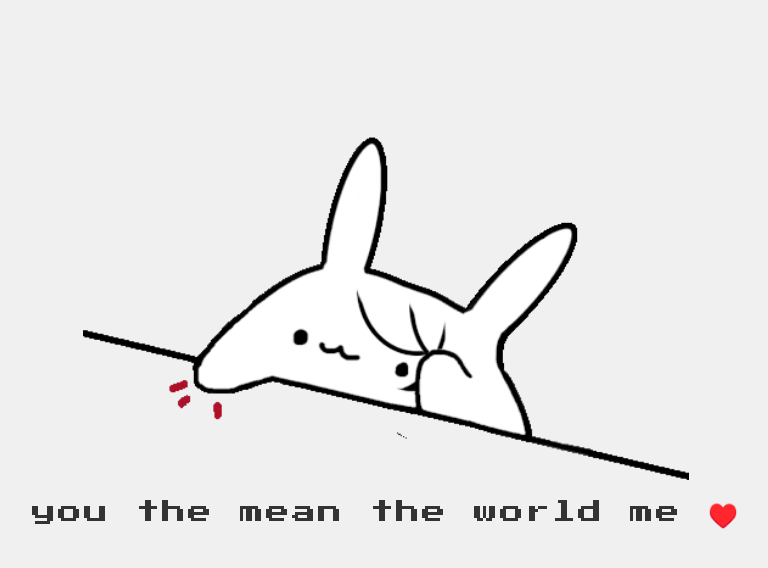
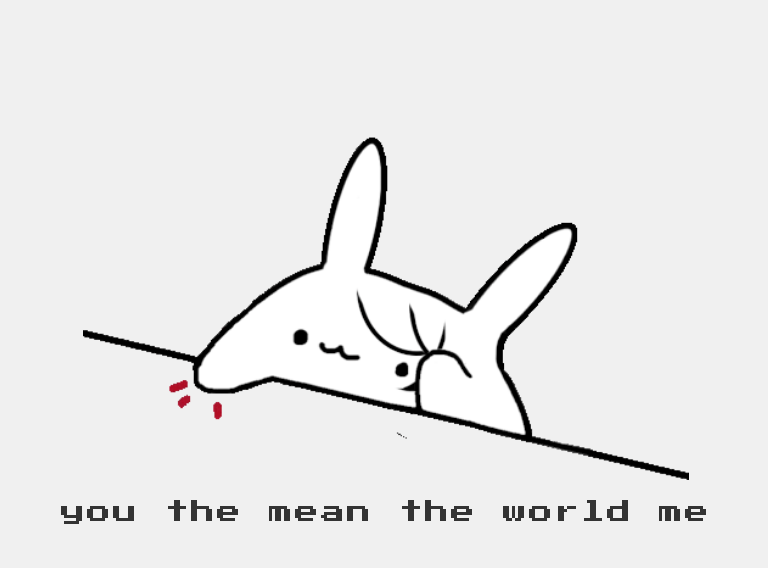
Before and after one commit to IrzanAkbar/randomweb, a plain HTML site: page index.html in a window 1280 px wide. Shown: the whole page, without its empty margins (254-1022 px from the left). Drawn offline with Linux system fonts and the light colour scheme.

Commit message:
Add files via upload

```diff
--- a/index.html
+++ b/index.html
@@ -42,11 +42,13 @@
 	<link rel="preconnect" href="https://fonts.googleapis.com">
 	<link rel="preconnect" href="https://fonts.gstatic.com" crossorigin>
 	<link href="https://fonts.googleapis.com/css2?family=Press+Start+2P&display=swap" rel="stylesheet">
+	<link rel="icon" type="image/gif" href="cat.gif">
+
 </head>
 <body>
 	<div class="container">
 		<img src="cat.gif" alt="gif" class="gif">
-		<p class="text-below-gif">you the mean the world me ♥️</p>
+		<p class="text-below-gif">you the mean the world me</p>
 	</div>
 </body>
 </html>
```
